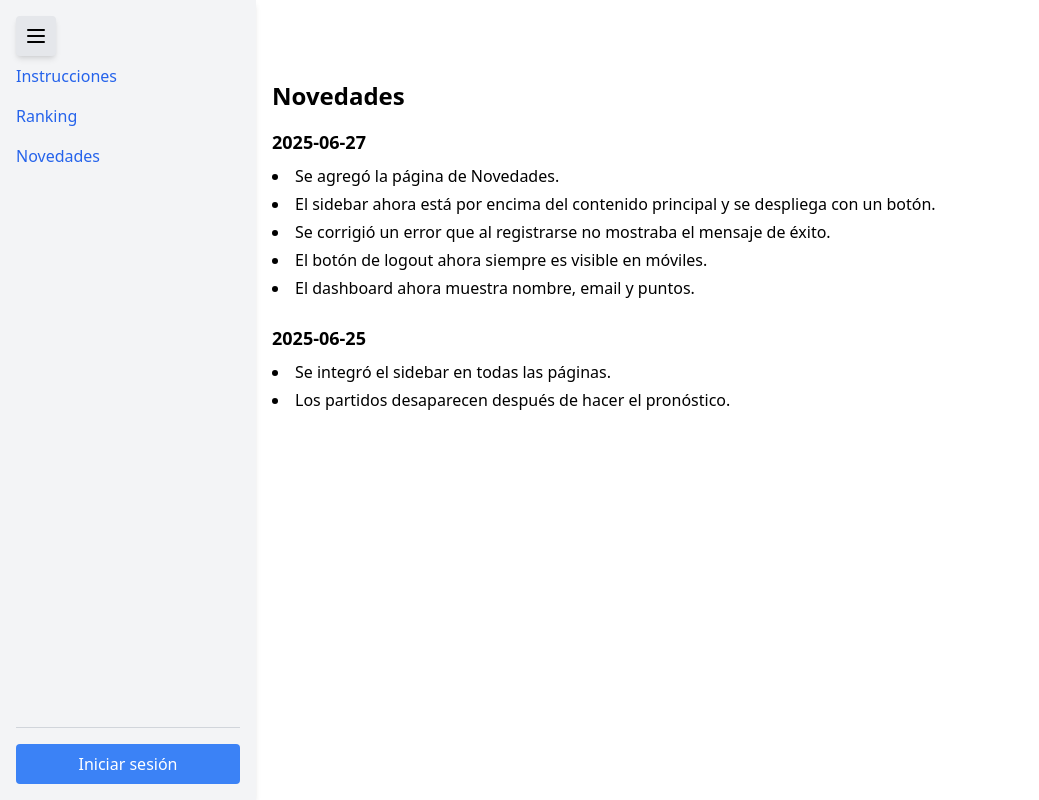
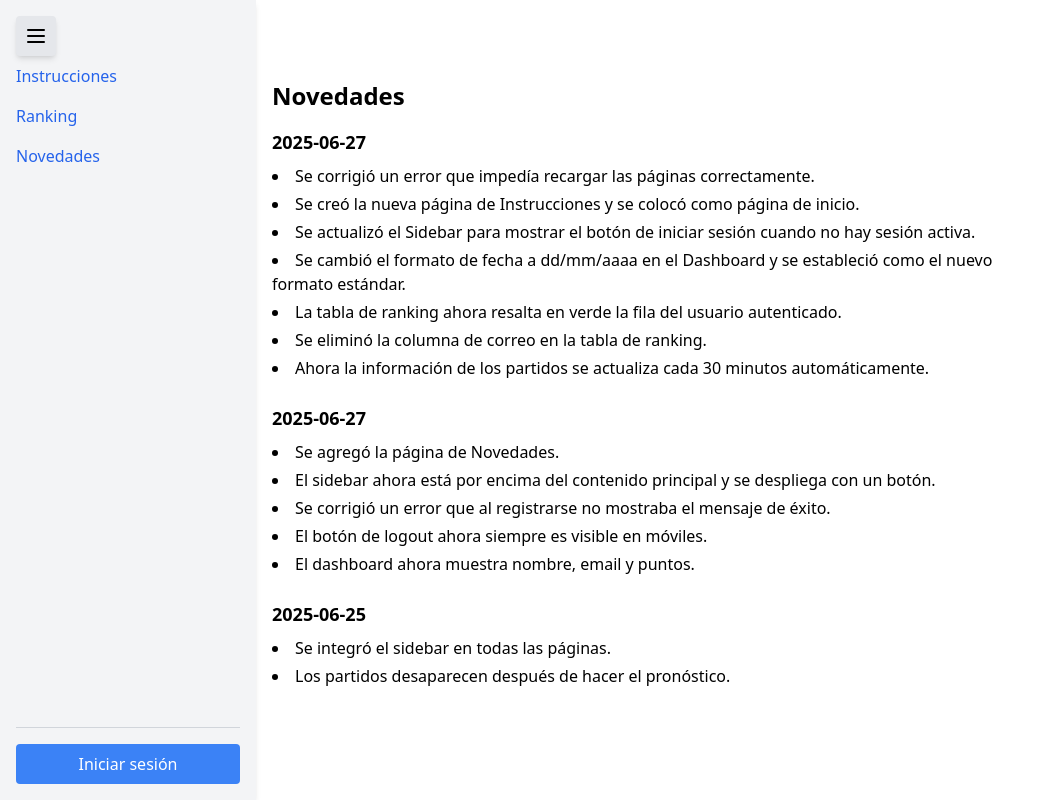
Before and after one commit to rogeliolopezcamara/quiniela-app, a React (Vite) app in the folder quiniela-frontend/: page /changelog in a window 1280 px wide. Shown: the whole page, without its empty margins (0-1039 px from the left). Built offline with nearby package versions, Linux system fonts and the light colour scheme; no server answers.

Commit message:
Log en changelog

```diff
--- a/quiniela-frontend/src/components/Changelog.jsx
+++ b/quiniela-frontend/src/components/Changelog.jsx
@@ -2,6 +2,18 @@
 import Sidebar from "./Sidebar";
 
 const changelogEntries = [
+{
+date: "2025-06-27",
+items: [
+    "Se corrigió un error que impedía recargar las páginas correctamente.",
+    "Se creó la nueva página de Instrucciones y se colocó como página de inicio.",
+    "Se actualizó el Sidebar para mostrar el botón de iniciar sesión cuando no hay sesión activa.",
+    "Se cambió el formato de fecha a dd/mm/aaaa en el Dashboard y se estableció como el nuevo formato estándar.",
+    "La tabla de ranking ahora resalta en verde la fila del usuario autenticado.",
+    "Se eliminó la columna de correo en la tabla de ranking.",
+    "Ahora la información de los partidos se actualiza cada 30 minutos automáticamente.",
+],
+},
   {
     date: "2025-06-27",
     items: [
```
